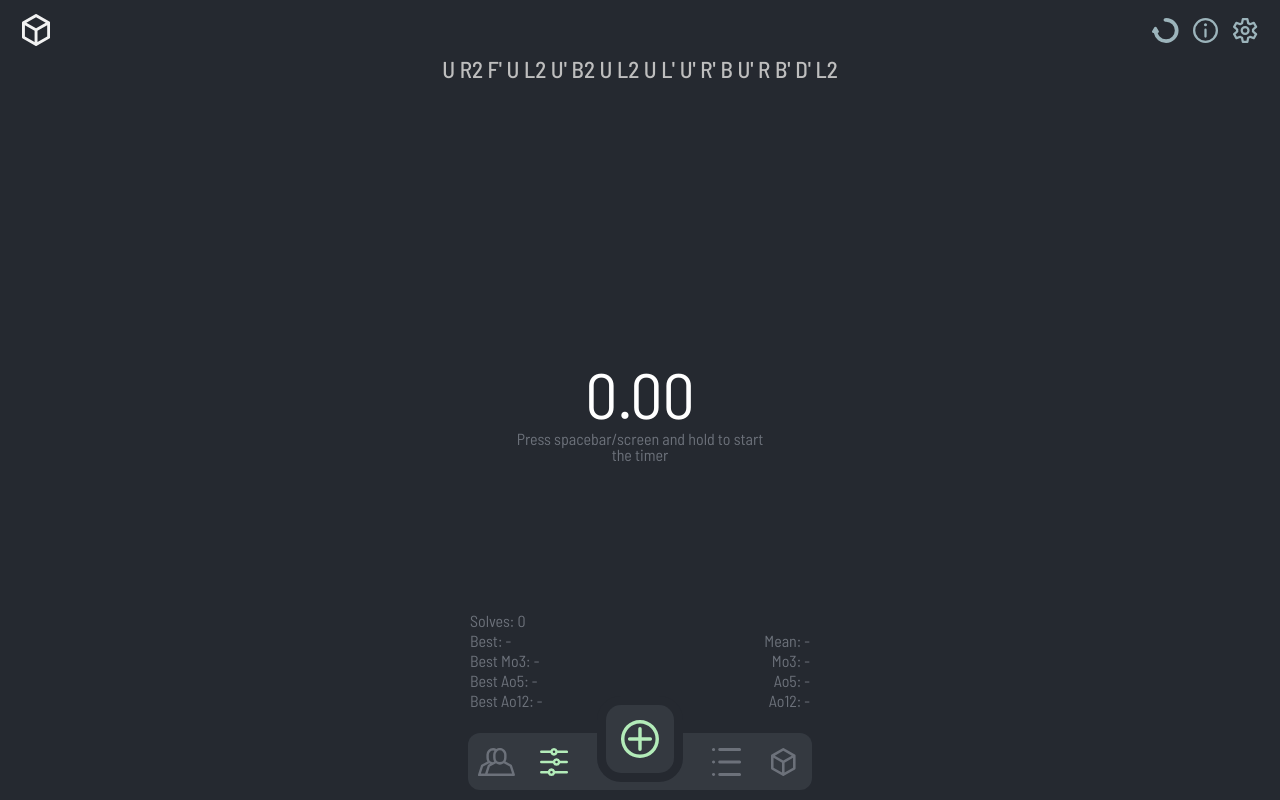
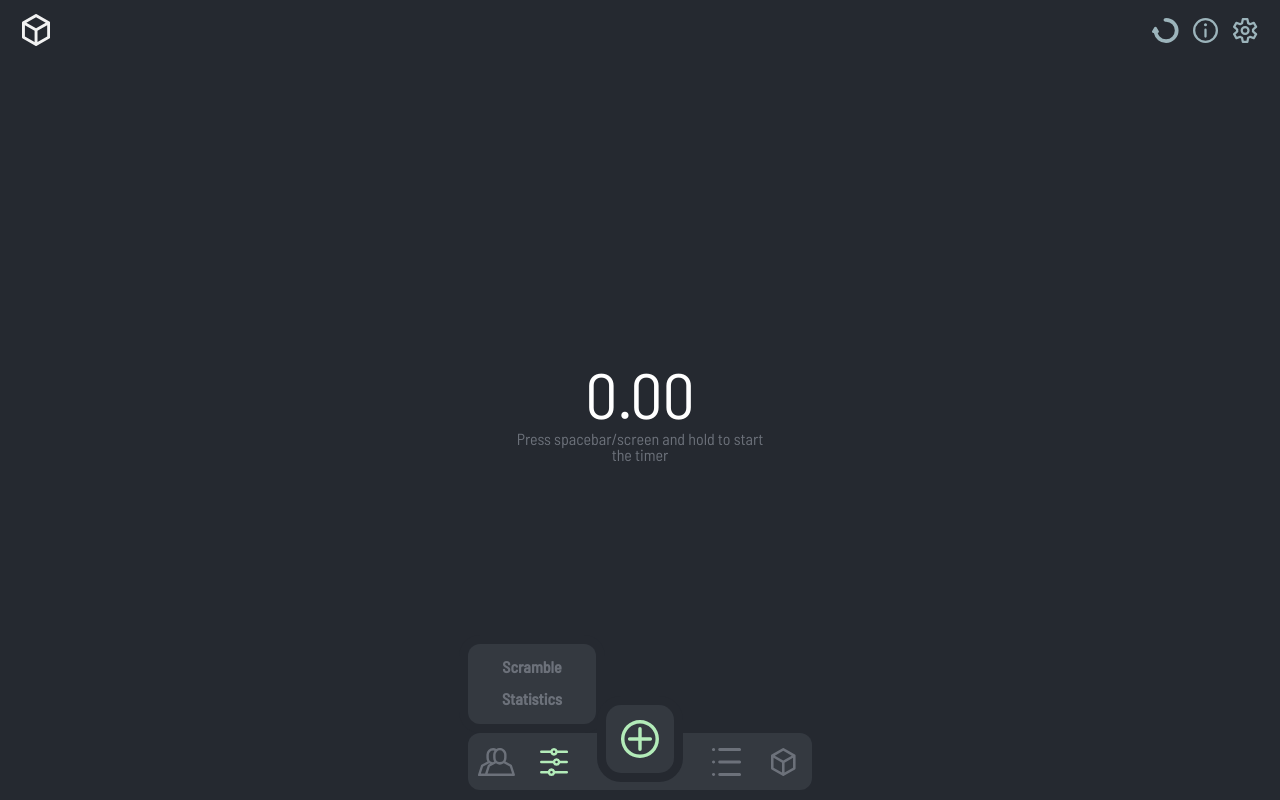
Before and after one commit to pawelkaczoruk/fru-timer, a Vue app: page / in a window 1280 px wide. Both pictures are taken after a click on the button 553 px from the left and 761 px from the top of the page. Built offline with nearby package versions, Linux system fonts and the light colour scheme.

Commit message:
:sparkles: Add display control menu

```diff
--- a/src/components/menu/TheMenu.vue
+++ b/src/components/menu/TheMenu.vue
@@ -5,13 +5,14 @@
       :highlight="getOptionMenuVisibility"
       @click="toggleOptionMenu()"
     />
-
     <TheMenuBar />
 
     <transition name="grow">
       <TheOptionMenu v-show="getOptionMenuVisibility" />
     </transition>
-
+    <transition name="expand">
+      <TheDisplayMenu v-show="getDisplayMenuVisibility" />
+    </transition>
     <transition name="expand">
       <TheSessionMenu v-show="getSessionMenuVisibility" />
     </transition>
@@ -21,6 +22,7 @@
 
 <script lang="ts">
 import { defineComponent } from 'vue'
+import TheDisplayMenu from './expandables/TheDisplayMenu.vue'
 import TheSessionMenu from './expandables/TheSessionMenu.vue'
 import TheOptionMenu from './expandables/TheOptionMenu.vue'
 import TheHomeButton from './buttons/TheHomeButton.vue'
@@ -31,6 +33,7 @@ import useMenuController from '@/composables/menu/useMenuController'
 export default defineComponent({
   name: 'TheMenu',
   components: {
+    TheDisplayMenu,
     TheSessionMenu,
     TheOptionMenu,
     TheHomeButton,
@@ -39,12 +42,14 @@ export default defineComponent({
 
   setup() {
     const {
+      getDisplayMenuVisibility,
       getOptionMenuVisibility,
       getSessionMenuVisibility,
       toggleOptionMenu
     } = useMenuController()
 
     return {
+      getDisplayMenuVisibility,
       getOptionMenuVisibility,
       getSessionMenuVisibility,
       toggleOptionMenu
@@ -76,4 +81,9 @@ export default defineComponent({
   @include animation(expand);
 }
 
+.display-menu {
+  @include position(absolute, $l: 0.5em, $b: 4.125em, $z: -1);
+  @include animation(expand);
+}
+
 </style>
--- a/src/components/menu/TheMenuBar.vue
+++ b/src/components/menu/TheMenuBar.vue
@@ -18,8 +18,8 @@
         </svg>
       </MenuButton>
       <MenuButton
-        :highlight="getStatsVisibility"
-        @click="toggleStatsDisplay()"
+        :highlight="getDisplayMenuVisibility"
+        @click="toggleDisplayMenu()"
       >
         <svg
           class="icon"
@@ -103,24 +103,22 @@ export default defineComponent({
 
   setup() {
     const {
-      toggleStatsDisplay,
+      toggleDisplayMenu,
       toggleTimesList,
       toggleSessionMenu,
+      getDisplayMenuVisibility,
       getSessionMenuVisibility
     } = useMenuController()
 
-    const {
-      getStatsVisibility,
-      getListVisibility
-    } = useConfig()
+    const { getListVisibility } = useConfig()
 
     return {
-      toggleStatsDisplay,
+      toggleDisplayMenu,
       toggleTimesList,
       toggleSessionMenu,
+      getDisplayMenuVisibility,
       getSessionMenuVisibility,
-      getListVisibility,
-      getStatsVisibility
+      getListVisibility
     }
   }
 })
--- /dev/null
+++ b/src/components/menu/buttons/DisplayButton.vue
@@ -0,0 +1,36 @@
+<template>
+  <button
+    class="display-button"
+    :class="highlight ? 'active' : ''"
+  >
+
+    <slot></slot>
+
+  </button>
+</template>
+
+<script lang="ts">
+import { defineComponent } from 'vue'
+
+export default defineComponent({
+  name: 'DisplayButton',
+  props: {
+    highlight: { type: Boolean, default: false }
+  }
+})
+</script>
+
+<style lang="scss" scoped>
+@import '@/assets/styles/mixins';
+
+.display-button {
+  @include rect(100%, 2em);
+  color: var(--c-menu-icon);
+  font-weight: bold;
+  transition: all 0.4s ease-in-out;
+  @include hover() { color: var(--c-menu-icon-active); }
+
+  &.active { color: var(--c-menu-icon-active); }
+}
+
+</style>
--- /dev/null
+++ b/src/components/menu/expandables/TheDisplayMenu.vue
@@ -0,0 +1,76 @@
+<template>
+  <div class="display-menu">
+
+    <ul class="menu-list">
+      <li>
+        <DisplayButton
+          @click="toggleScrambleDisplay()"
+          :highlight="getScrambleVisibility"
+        >Scramble</DisplayButton>
+      </li>
+      <li>
+        <DisplayButton
+          @click="toggleStatsDisplay()"
+          :highlight="getStatsVisibility"
+        >Statistics</DisplayButton>
+      </li>
+    </ul>
+
+  </div>
+</template>
+
+<script lang="ts">
+import useMenuController from '@/composables/menu/useMenuController'
+import useConfig from '@/composables/store/useConfig'
+import { defineComponent } from 'vue'
+import DisplayButton from '../buttons/DisplayButton.vue'
+
+export default defineComponent({
+  name: 'TheDisplayMenu',
+  components: { DisplayButton },
+
+  setup() {
+    const {
+      toggleStatsDisplay,
+      toggleScrambleDisplay
+    } = useMenuController()
+    const {
+      getStatsVisibility,
+      getScrambleVisibility
+    } = useConfig()
+
+    return {
+      getStatsVisibility,
+      getScrambleVisibility,
+      toggleStatsDisplay,
+      toggleScrambleDisplay
+    }
+  }
+})
+</script>
+
+<style lang="scss" scoped>
+@import '@/assets/styles/mixins';
+
+.display-menu {
+  @include rect(8em, 5em, 0.75em, var(--c-menu));
+  box-shadow: 0 0 0 0.5625em var(--c-bg);
+  overflow: hidden;
+}
+
+.menu-list {
+  padding: 0.5em;
+}
+
+// .session-list {
+//   padding: 0.5em;
+//   text-align: right;
+// }
+
+// .session-button {
+//   color: var(--c-text-secondary);
+
+//   &.active { color: var(--c-menu-icon-active); }
+// }
+
+</style>
--- a/src/composables/menu/useMenuController.ts
+++ b/src/composables/menu/useMenuController.ts
@@ -4,6 +4,7 @@ import useSessionResults from '../store/useSessionResults'
 import useLocalStorage from '../useLocalStorage'
 
 
+const isDisplayMenuVisible = ref(false)
 const isOptionMenuVisible = ref(false)
 const isSessionMenuVisible = ref(false)
 const isCommentModalVisible = ref(false)
@@ -11,23 +12,44 @@ const isCommentModalVisible = ref(false)
 
 export default function useMenuController() {
   const { getSessionLength } = useSessionResults()
-  const { toggleStatsVisibility, toggleListVisibility, getConfig } = useConfig()
   const { setConfig: setConfigLS } = useLocalStorage()
+  const {
+    toggleStatsVisibility,
+    toggleScrambleVisibility,
+    toggleListVisibility,
+    getConfig
+  } = useConfig()
 
+  const getDisplayMenuVisibility = computed(() => isDisplayMenuVisible.value)
   const getOptionMenuVisibility = computed(() => isOptionMenuVisible.value)
   const getSessionMenuVisibility = computed(() => isSessionMenuVisible.value)
   const getCommentModalVisibility = computed(() => isCommentModalVisible.value)
 
+  const toggleDisplayMenu = (state?: boolean) => {
+    isDisplayMenuVisible.value = state === undefined ? !isDisplayMenuVisible.value : state
+    isOptionMenuVisible.value = false
+    isSessionMenuVisible.value = false
+  }
+
   const toggleOptionMenu = (state?: boolean) => {
     isOptionMenuVisible.value = state === undefined ? !isOptionMenuVisible.value : state
+    isSessionMenuVisible.value = false
+    isDisplayMenuVisible.value = false
   }
 
-  const toggleSessionMenu = () => {
-    isSessionMenuVisible.value = !isSessionMenuVisible.value
+  const toggleSessionMenu = (state?: boolean) => {
+    isSessionMenuVisible.value = state === undefined ? !isSessionMenuVisible.value : state
+    isOptionMenuVisible.value = false
+    isDisplayMenuVisible.value = false
   }
 
   const toggleStatsDisplay = () => {
     toggleStatsVisibility()
+    setConfigLS(getConfig.value)
+  }
+
+  const toggleScrambleDisplay = () => {
+    toggleScrambleVisibility()
     setConfigLS(getConfig.value)
   }
 
@@ -42,12 +64,15 @@ export default function useMenuController() {
   }
 
   return {
+    getDisplayMenuVisibility,
     getOptionMenuVisibility,
     getSessionMenuVisibility,
     getCommentModalVisibility,
+    toggleDisplayMenu,
     toggleOptionMenu,
     toggleSessionMenu,
     toggleStatsDisplay,
+    toggleScrambleDisplay,
     toggleTimesList,
     toggleCommentModal
   }
--- a/src/composables/store/useConfig.ts
+++ b/src/composables/store/useConfig.ts
@@ -42,6 +42,9 @@ export default function useConfig() {
   const getStatsVisibility = computed(() => config.areStatsVisible)
   const toggleStatsVisibility = () => { config.areStatsVisible = !config.areStatsVisible }
 
+  const getScrambleVisibility = computed(() => config.isScrambleVisible)
+  const toggleScrambleVisibility = () => { config.isScrambleVisible = !config.isScrambleVisible }
+
   const getListVisibility = computed(() => config.isListVisible)
   const toggleListVisibility = () => { config.isListVisible = !config.isListVisible }
 
@@ -63,6 +66,9 @@ export default function useConfig() {
     getStatsVisibility,
     toggleStatsVisibility,
 
+    getScrambleVisibility,
+    toggleScrambleVisibility,
+
     getListVisibility,
     toggleListVisibility,
 
--- a/src/composables/useLocalStorage.ts
+++ b/src/composables/useLocalStorage.ts
@@ -5,6 +5,7 @@ import { SessionsConfig } from '@/types/DB'
 const CONFIG: Config = {
   activeSessionKey: 2,
   areStatsVisible: false,
+  isScrambleVisible: false,
   isListVisible: false
 }
 const CONFIG_KEY = 'config'
--- a/src/types/Store.ts
+++ b/src/types/Store.ts
@@ -17,5 +17,6 @@ export interface SessionStats {
 export interface Config {
   activeSessionKey: number;
   areStatsVisible: boolean;
+  isScrambleVisible: boolean;
   isListVisible: boolean;
 }
--- a/src/views/Home.vue
+++ b/src/views/Home.vue
@@ -4,8 +4,12 @@
     ref="homeRef"
   >
 
-    <TheScrambleDisplay />
+    <transition name="fade">
+      <TheScrambleDisplay v-if="getScrambleVisibility" />
+    </transition>
+
     <TheTimerDisplay />
+
     <transition name="fade">
       <TheStatsDisplay v-if="getStatsVisibility" />
     </transition>
@@ -55,13 +59,15 @@ export default defineComponent({
 
     const {
       getListVisibility,
-      getStatsVisibility
+      getStatsVisibility,
+      getScrambleVisibility
     } = useConfig()
 
     return {
       homeRef,
       getListVisibility,
-      getStatsVisibility
+      getStatsVisibility,
+      getScrambleVisibility
     }
   }
 })
@@ -75,6 +81,10 @@ export default defineComponent({
 .timer-display {
   @include position(fixed, $t: 50%, $l: 50%);
   transform: translate(-50%, -50%);
+}
+
+.scramble-display {
+  @include animation(fade);
 }
 
 .stats-display {
```
